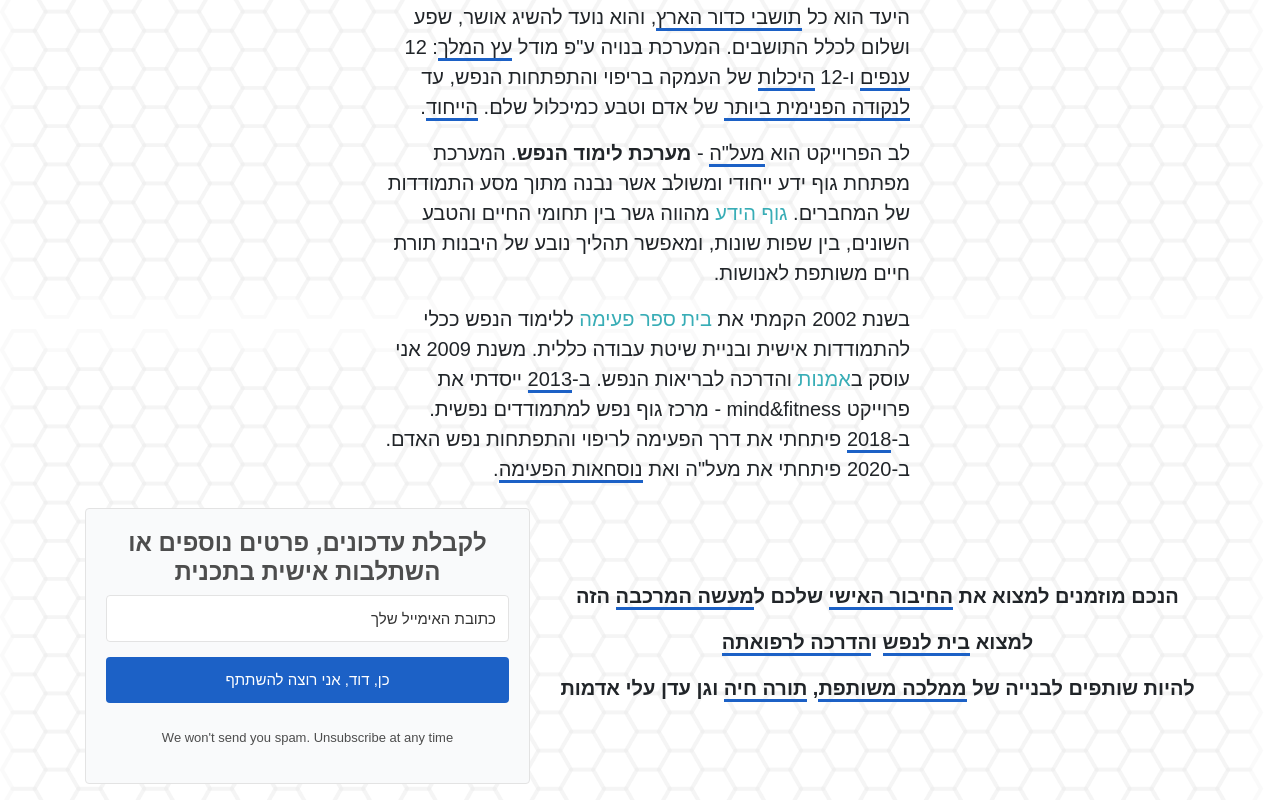
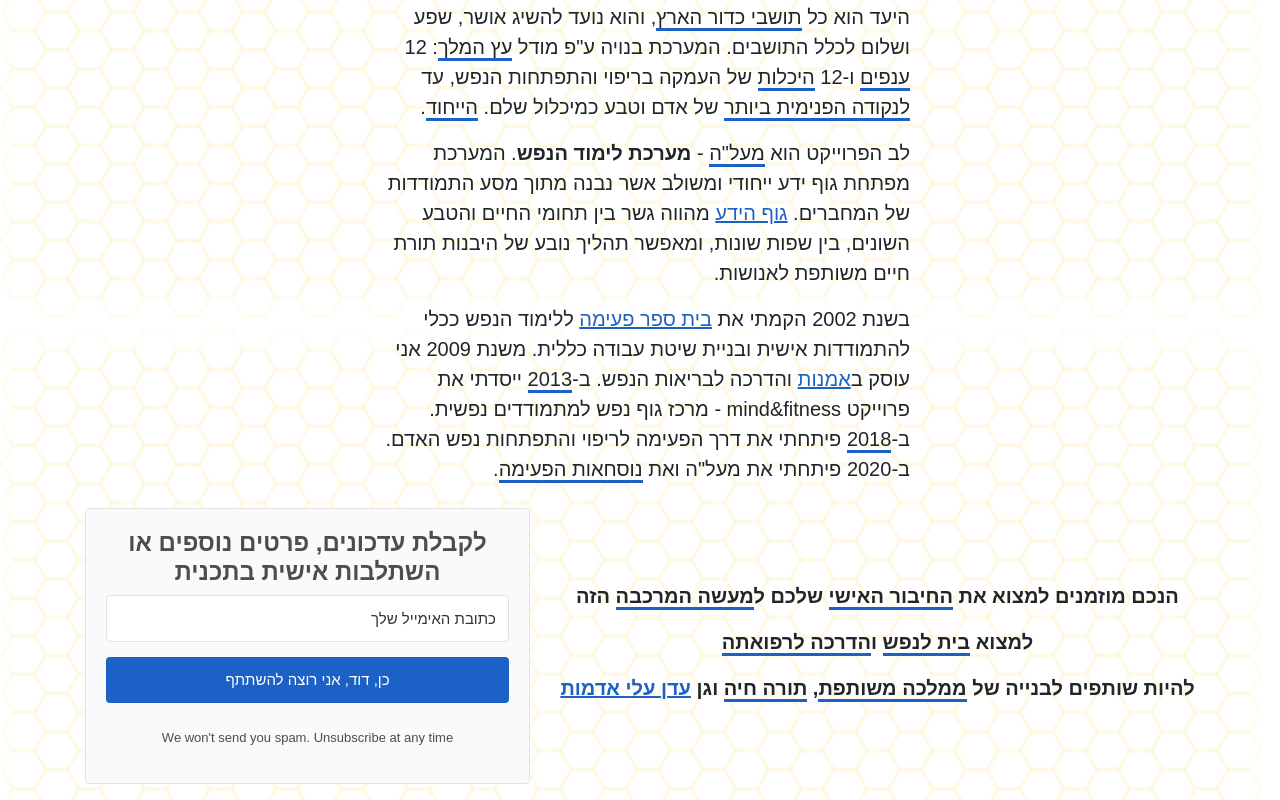
Before and after one commit to teva-shalem/main-gateway, a Vue app: page / in a window 1280 px wide. Shown: the part 899-1699 px from the top of the page. Built offline with nearby package versions, Linux system fonts and the light colour scheme; what vue-easy-lightbox would draw is missing.

Commit message:
kingdom shalem is on the map

```diff
--- a/src/styles/main.scss
+++ b/src/styles/main.scss
@@ -17,6 +17,11 @@ body {
   padding-right: 0;
 }
 
+a {
+  color: $info;
+  text-decoration: underline;
+}
+
 p {
   @include font-size(1.25rem);
 }
--- a/src/views/Home.vue
+++ b/src/views/Home.vue
@@ -46,7 +46,7 @@
 
         <p>למצוא <DrashTooltip term="homeForHeart">בית לנפש</DrashTooltip> ו<DrashTooltip term="balanceLeadership">הדרכה לרפואתה</DrashTooltip></p>
 
-        <p>להיות שותפים לבנייה של <DrashTooltip term="sharedKingdom">ממלכה משותפת</DrashTooltip>, <DrashTooltip term="livingTheory">תורה חיה</DrashTooltip> וגן עדן עלי אדמות</p>
+        <p>להיות שותפים לבנייה של <DrashTooltip term="sharedKingdom">ממלכה משותפת</DrashTooltip>, <DrashTooltip term="livingTheory">תורה חיה</DrashTooltip> וגן <b-link target="_blank" href="https://www.google.com/maps/d/edit?mid=1dEhTJtIyM25EJDB6gC0jOnIqYz4XNAcW&usp=sharing">עדן עלי אדמות</b-link></p>
       </b-col>
 
       <b-col lg="5" class="mt-2">
```
Also changed, not shown: src/assets/bg.svg.
